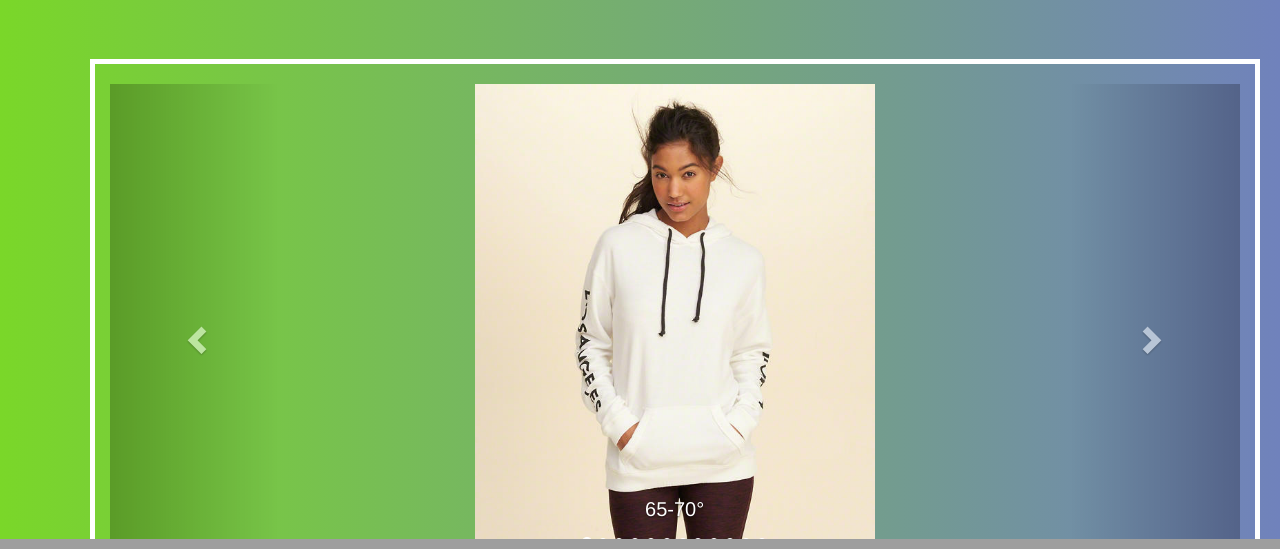
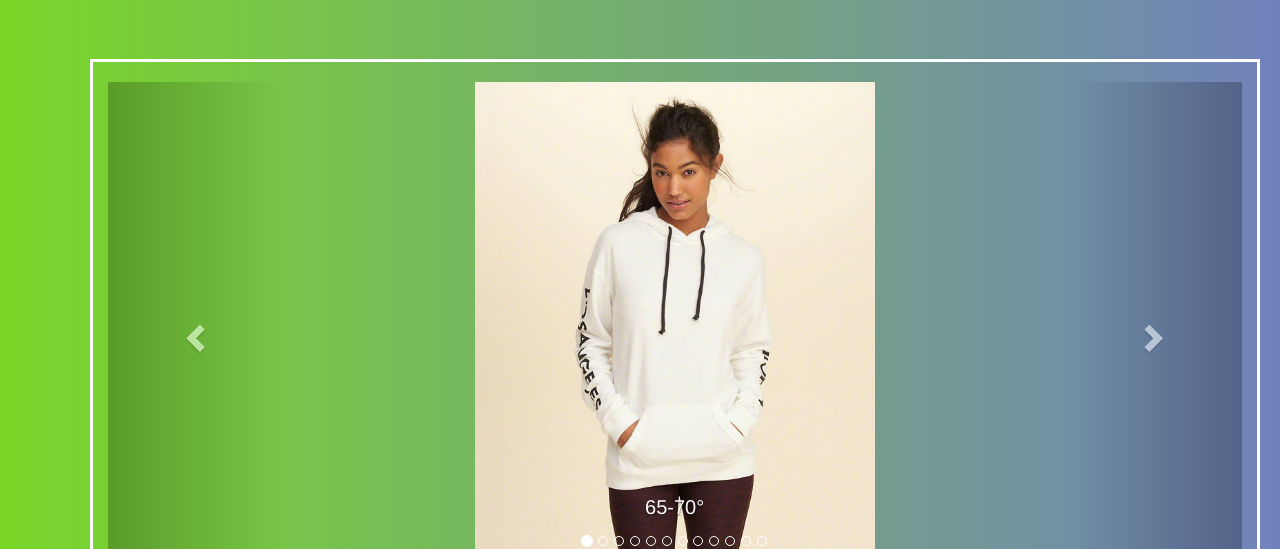
Before and after one commit to LK1991/Capstone, a PHP site: page /page2.html in a window 1280 px wide. Shown: the part 261-810 px from the top of the page. Run offline with PHP 8.4, Linux system fonts and the light colour scheme; some libraries are stand-ins or nearby versions.

Commit message:
just stuff

```diff
--- a/css/page2.css
+++ b/css/page2.css
@@ -7,14 +7,14 @@ padding: 0;
 .container {
   position: absolute;
   top: 40%;
-  border: 5px solid white;
+  border: 3px solid white;
   left: 7%;
 }
 
 #buttons {
   padding-top: 50px;
   text-align: center;
-  position: fixed;
+  position: absolute;
   right: 93%;
   bottom: 93%;
 }
@@ -43,3 +43,13 @@ padding: 0;
 .carousel-caption {
   font-size: 20px;
 }
+
+a {
+  position: absolute;
+  top: 130%;
+}
+
+.link {
+  color: black;
+  text-align: center;
+}
--- a/css/page3.css
+++ b/css/page3.css
@@ -2,7 +2,7 @@
   position: absolute;
   top: 40%;
   left: 7%;
-  border: 5px solid black;
+  border: 3px solid black;
 }
 
 #buttons {
--- a/page2.html
+++ b/page2.html
@@ -180,4 +180,5 @@
       </a>
     </div>
   </div>
+  <p id = "link"><a href="https://www.hollisterco.com/shop/us/girls-tops-online-exclusives/oversized-graphic-hoodie-8788200_03?ofp=true">Link</a></p>
 </body>
```
